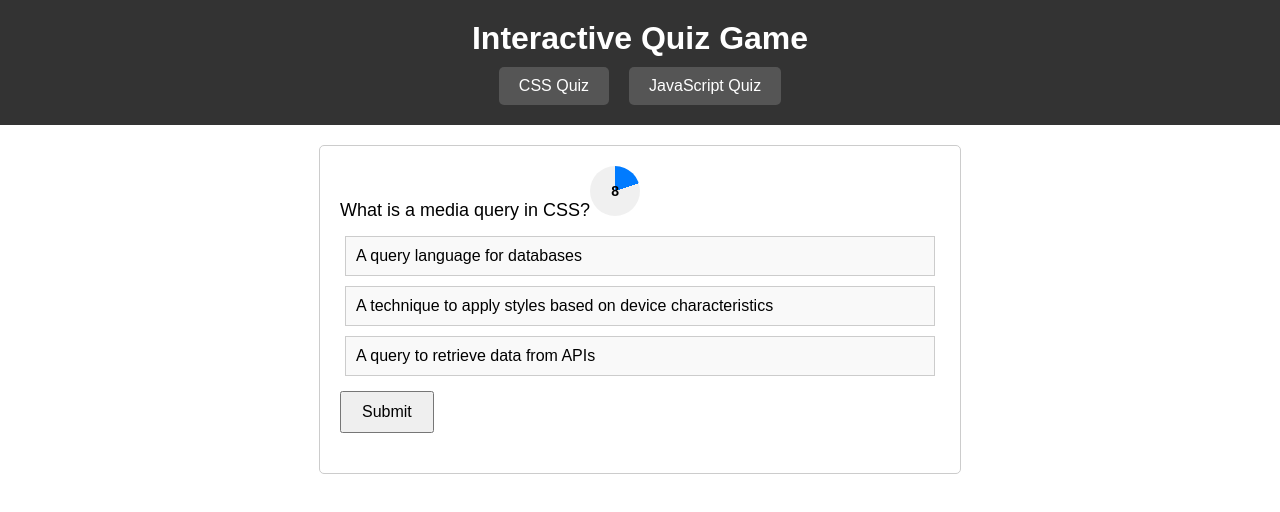
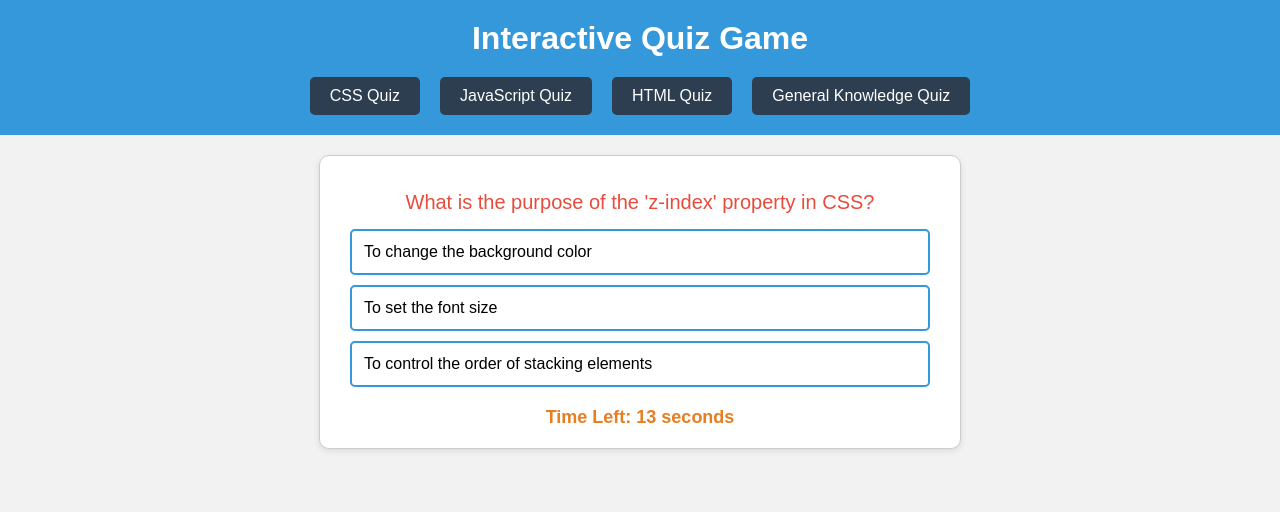
Before and after one commit to graybiralo/quiz-app, a plain HTML site: page index.html in a window 1280 px wide. Both pictures are taken after a click on the element "CSS Quiz". Drawn offline with Linux system fonts and the light colour scheme.

Commit message:
finished 1st interation of my project

```diff
--- a/index.html
+++ b/index.html
@@ -12,19 +12,26 @@
         <div class="quiz-header" id="javascript-quiz-header">
           JavaScript Quiz
         </div>
+        <div class="quiz-header" id="html-quiz-header">HTML Quiz</div>
+        <div class="quiz-header" id="general-quiz-header">
+          General Knowledge Quiz
+        </div>
       </div>
     </div>
+    <div class="quiz-container" id="quiz-container">
+      <div class="question-containers" id="question-container">
+        Choose Your Excellence
+      </div>
+      <div id="choices-container"></div>
 
-    <div class="quiz-container">
-      <div id="question-container"></div>
-      <div id="choices-container"></div>
-      <!-- Submit button initially hidden -->
-      <button id="submit-btn" onclick="selectAnswer()" style="display: none">
-        Submit
-      </button>
+      <button id="submit-btn" onclick="submitAnswer()">Submit</button>
+
       <div id="feedback-container"></div>
+      <div class="times" id="timer-container">
+        Time Left: <span id="timer">15</span> seconds
+      </div>
       <div id="score-container"></div>
     </div>
-    <script src="script.js"></script>
+    <script src="./script.js"></script>
   </body>
 </html>
--- a/questions.json
+++ b/questions.json
@@ -6,25 +6,21 @@
       "answer": "Cascading Style Sheets"
     },
     {
-      "question": "How do you include CSS in an HTML file?",
-      "options": ["<link>", "<style>", "<css>"],
-      "answer": "<link>"
+      "question": "Which HTML attribute is used to define inline styles?",
+      "options": ["Style", "Class", "font"],
+      "answer": "Style"
     },
     {
-      "question": "What is the box model in CSS?",
-      "options": ["A model used for creating boxes in CSS", "A model that defines how elements are rendered", "A model used for creating 3D elements"],
-      "answer": "A model that defines how elements are rendered"
+      "question": "Which property is used to change the text color in CSS?",
+      "options": ["font-color", "text-color", "color"],
+      "answer": "color"
     },
     {
-      "question": "How do you center an element horizontally in CSS?",
-      "options": ["margin: 0 auto;", "position: center;", "text-align: center;"],
-      "answer": "margin: 0 auto;"
-    },
-    {
-      "question": "What is a media query in CSS?",
-      "options": ["A query language for databases", "A technique to apply styles based on device characteristics", "A query to retrieve data from APIs"],
-      "answer": "A technique to apply styles based on device characteristics"
+      "question": "What is the purpose of the 'z-index' property in CSS?",
+      "options": ["To set the font size", "To control the order of stacking elements", "To change the background color"],
+      "answer": "To control the order of stacking elements"
     }
+
   ],
   "javascript": [
     {
@@ -33,24 +29,66 @@
       "answer": "A programming language"
     },
     {
-      "question": "How do you declare a variable in JavaScript?",
-      "options": ["variable", "var", "vrb"],
+      "question": "What is JavaScript used for?",
+      "options": ["Styling web pages", "Creating interactive web elements", "Managing databases"],
+      "answer": "Creating interactive web elements"
+    },
+    {
+      "question": "Which keyword is used to declare a variable in JavaScript?",
+      "options": ["variable", "var", "let"],
       "answer": "var"
     },
     {
       "question": "What is the DOM in JavaScript?",
-      "options": ["Document Object Model", "Data Oriented Model", "Document Order Model"],
+      "options": ["Data Oriented Model", "Document Order Model", "Document Object Model"],
       "answer": "Document Object Model"
+    }
+
+  ],
+  "html": [
+    {
+      "question": "What does HTML stand for?",
+      "options": ["Hypertext Markup Language", "Hyperlink and Text Markup Language", "High-Level Text Markup Language"],
+      "answer": "Hypertext Markup Language"
     },
     {
-      "question": "How do you create a function in JavaScript?",
-      "options": ["create function myFunction()", "function = myFunction()", "function myFunction()"],
-      "answer": "function myFunction()"
+      "question": "What does HTML stand for?",
+      "options": ["Hyper Text Markup Language", "Hyperlink and Text Markup Language", "High-Level Text Markup Language"],
+      "answer": "Hyper Text Markup Language"
     },
     {
-      "question": "What is an event in JavaScript?",
-      "options": ["A calendar event", "A function in JavaScript", "An action triggered by user interaction"],
-      "answer": "An action triggered by user interaction"
+      "question": "Which HTML tag is used to create a hyperlink?",
+      "options": ["<ahref>", "<link>", "<a>"],
+      "answer": "<a>"
+    },
+    {
+      "question": "What is the purpose of the 'alt' attribute in an <img> tag?",
+      "options": ["To set the image source", "To specify the image width", "To provide alternative text for the image"],
+      "answer": "To provide alternative text for the image"
     }
+
+  ],
+  "general": [
+    {
+      "question": "What is the capital of France?",
+      "options": ["Berlin", "London", "Paris"],
+      "answer": "Paris"
+    },
+    {
+      "question": "What is the capital of Japan?",
+      "options": ["Beijing", "Tokyo", "Seoul"],
+      "answer": "Tokyo"
+    },
+    {
+      "question": "Which planet is known as the 'Red Planet'?",
+      "options": ["Venus", "Mars", "Jupiter"],
+      "answer": "Mars"
+    },
+    {
+      "question": "Who painted the Mona Lisa?",
+      "options": ["Vincent van Gogh", "Leonardo da Vinci", "Pablo Picasso"],
+      "answer": "Leonardo da Vinci"
+    }
+
   ]
 }
--- a/script.js
+++ b/script.js
@@ -1,167 +1,242 @@
+// Constants for DOM elements
 const questionContainer = document.getElementById("question-container");
 const choicesContainer = document.getElementById("choices-container");
+const submitButton = document.getElementById("submit-btn");
 const feedbackContainer = document.getElementById("feedback-container");
 const scoreContainer = document.getElementById("score-container");
-const submitBtn = document.getElementById("submit-btn");
+const quizHeaders = document.querySelectorAll('.quiz-header');
+const timerContainer = document.getElementById("timer-container");
+const timerElement = document.getElementById("timer");
 
+// varaibles
+let questionData;
+let currentCategory = 'css';
 let currentQuestionIndex = 0;
+let currentQuestion;
 let score = 0;
+let bestScores = {};
+let selectedChoiceIndex;
 let timer;
-let questions = null;
-let currentCategory = "";
+let timeLeft = 15; //in seconds
 
-// Fetch the JSON data containing the questions
-const fetchQuestions = async () => {
-    try {
-        const response = await fetch("questions.json");
-        if (!response.ok) {
-            throw new Error("Failed to fetch questions.");
-        }
-        questions = await response.json();
-    } catch (error) {
-        console.error(error);
-    }
-};
+// Fetch questions and initialize the quiz
+async function initializeQuiz() {
+  questionData = await fetchQuestions();
+  quizHeaders.forEach(header => {
+    header.addEventListener('click', () => {
+      currentCategory = header.id.replace('-quiz-header', '');
+      startQuiz();
+    });
+  });
+
+}
+
+// Shuffle an array
+function shuffleArray(array) {
+  for (let i = array.length - 1; i > 0; i--) {
+    const j = Math.floor(Math.random() * (i + 1));
+    [array[i], array[j]] = [array[j], array[i]];
+  }
+  return array;
+}
+
+// Display question and choices
+function displayQuestion(question) {
+  // Clear any previous content
+  questionContainer.textContent = "";
+  choicesContainer.textContent = "";
+
+  // Display the question
+  const questionText = document.createElement('div');
+  questionText.classList.add('question-containers');
+  questionText.textContent = question.question;
+  questionContainer.appendChild(questionText);
+
+  // Display choices with event listeners
+  question.options = shuffleArray(question.options);
+  question.options.forEach((option, index) => {
+    const choice = document.createElement('div');
+    choice.classList.add('choice');
+    choice.textContent = option;
+    choice.addEventListener('click', () => handleChoiceClick(index));
+    choicesContainer.appendChild(choice);
+  });
+
+  choicesContainer.style.display = "block";
+  submitButton.style.display = "none";
+  feedbackContainer.style.display = "none";
+
+  // Start the timer for each question
+  startTimer();
+}
+
+// Start the timer
+function startTimer() {
+  timeLeft = 15;
+  updateTimer();
+  timerContainer.style.display = "block";
+  timer = setInterval(updateTimer, 1000); // Update every second
+}
+
+// Update the timer display
+function updateTimer() {
+  if (timeLeft > 0) {
+    timerElement.textContent = timeLeft;
+    timeLeft--;
+  } else {
+    clearInterval(timer);
+    timerContainer.style.display = "none";
+    handleTimeout();
+  }
+}
+
+// Handle timeout
+function handleTimeout() {
+  feedbackContainer.style.display = "block";
+  feedbackContainer.textContent = "Time's up!";
+  feedbackContainer.style.color = "red";
+  setTimeout(startNextQuestion, 1000); // Delay before moving to the next question
+}
 
 
-// start the quiz for the selected category
-const loadQuiz = (category) => {
-  const selectedQuestions = questions[category];
-  currentCategory = category;
-  startQuiz(selectedQuestions);
-  startTimer(); // Start the timer when the quiz starts
-};
+// Handle choice click
+function handleChoiceClick(choiceIndex) {
+  // Remove the "selected" class from all choices
+  const choices = choicesContainer.querySelectorAll('.choice');
+  choices.forEach(choice => choice.classList.remove('selected'));
 
 
+  const clickedChoice = choices[choiceIndex];
+  clickedChoice.classList.add('selected');
+
+  selectedChoiceIndex = choiceIndex;
+  submitButton.style.display = "block";
+  feedbackContainer.textContent = "";
+}
+
 // Start the quiz
-const startQuiz = (questions) => {
-    // Randomly shuffle the questions
-    shuffleArray(questions);
-    currentQuestionIndex = 0;
-    score = 0;
-    showQuestion(questions[currentQuestionIndex]);
-};
-
-// Show a question and its choices
-const showQuestion = (question) => {
-    questionContainer.innerHTML = question.question;
-    choicesContainer.innerHTML = "";
-
-    question.options.forEach((choice) => {
-        const choiceElement = document.createElement("div");
-        choiceElement.className = "choice";
-        choiceElement.textContent = choice;
-        choiceElement.addEventListener("click", () => selectAnswer(choice, question.answer));
-        choicesContainer.appendChild(choiceElement);
-    });
-};
+function startQuiz() {
+  currentQuestionIndex = 0;
+  score = 0;
+  feedbackContainer.textContent = "";
+  scoreContainer.textContent = "";
+  questionData[currentCategory] = shuffleArray(questionData[currentCategory]);
+  startNextQuestion();
+}
 
 
 // Select an answer
-let timerInterval; // Declare the timerInterval outside the function to track the active timer
+function selectOption(selectedAnswer, optionIndex) {
+  const correctAnswer = currentQuestion.answer;
+  if (selectedAnswer === correctAnswer) {
+    score++;
+  }
+  submitButton.style.display = "block";
+}
 
-const selectAnswer = (selectedChoice, correctAnswer) => {
-    clearTimeout(timerInterval); // Clear the active timer
 
-    if (selectedChoice === correctAnswer) {
-        score++;
-        feedbackContainer.textContent = "Correct!";
-        feedbackContainer.style.color = "green";
+
+// submit button click
+function submitAnswer() {
+  if (selectedChoiceIndex !== null) {
+    const correctAnswerIndex = currentQuestion.options.indexOf(currentQuestion.answer);
+
+    if (selectedChoiceIndex === correctAnswerIndex) {
+      score += 1;
+      feedbackContainer.textContent = "Correct!";
     } else {
-        feedbackContainer.textContent = "Wrong!";
-        feedbackContainer.style.color = "red";
+      feedbackContainer.textContent = "Incorrect!";
     }
 
-    // Move to the next question after a brief delay
-    setTimeout(() => {
-        currentQuestionIndex++;
-        if (currentQuestionIndex < questions[currentCategory].length) {
-            feedbackContainer.textContent = ""; // Clear the feedback before showing the next question
-            showQuestion(questions[currentCategory][currentQuestionIndex]);
-            startTimer();
-        } else {
-            // End of the quiz for the selected category
-            showResults();
-        }
-    }, 1000);
-};
+    scoreContainer.textContent = `Score: ${score}`;
+    submitButton.style.display = "none";
+
+    // Show feedback and then move to the next question
+    displayFeedbackAndMoveToNextQuestion();
+  }
+}
+
+function displayFeedbackAndMoveToNextQuestion() {
+  feedbackContainer.style.display = "block";
+  setTimeout(() => {
+    feedbackContainer.style.display = "none";
+    startNextQuestion();
+  }, 1000);
+}
 
 
-// Show the final results
-const showResults = () => {
-  questionContainer.innerHTML = "";
-  choicesContainer.innerHTML = "";
-  feedbackContainer.textContent = "";
-  scoreContainer.textContent = `Your Score: ${score}/${questions[currentCategory].length}`;
+// Move to the next question
+function startNextQuestion() {
+  clearInterval(timer);
 
-  // Disable the submit button after the quiz is completed
-  submitBtn.disabled = true;
-};
-
-// Timer function
+  if (currentQuestionIndex <= (questionData[currentCategory].length - 1)) {
+    currentQuestion = questionData[currentCategory][currentQuestionIndex];
+    currentQuestionIndex++;
+    displayQuestion(currentQuestion);
+  } else {
+    displayFinalScore();
+  }
+}
 
 
-const startTimer = () => {
-  let timeLeft = 10; // Set the time limit for each question (in seconds)
-  const timerContainer = document.createElement("div");
-  timerContainer.className = "timer-container";
-  questionContainer.appendChild(timerContainer);
+// Display final score
+function displayFinalScore() {
+  questionContainer.textContent = "Quiz Completed!";
+  choicesContainer.innerHTML = "";
+  feedbackContainer.textContent = `Your final score: ${score}`;
+  saveHighScore(score);
+  displayHighScore();
+}
 
-  const timerNumber = document.createElement("div");
-  timerNumber.className = "timer-number";
-  timerContainer.appendChild(timerNumber);
+// Save high score
+function saveHighScore(score) {
+  const highScores = JSON.parse(localStorage.getItem('highScores')) || [];
+  highScores.push(score);
+  highScores.sort((a, b) => b - a); // Sort in descending order
+  localStorage.setItem('highScores', JSON.stringify(highScores));
+}
 
-  const updateTimer = () => {
-      timerNumber.textContent = timeLeft;
-      const percentage = ((10 - timeLeft) / 10) * 100;
-      timerContainer.style.background = `conic-gradient(#007bff ${percentage}%, #f0f0f0 ${percentage}% 100%)`;
-  };
+// Display high scores
 
-  const timerTick = () => {
-      timeLeft--;
+function displayHighScore() {
+  scoreContainer.innerHTML = "<h2>High Score</h2>";
+  const ul = document.createElement('ul');
 
-      if (timeLeft < 0) {
-          clearInterval(timerInterval); // Stop the timer
-          selectAnswer(null, questions[currentCategory][currentQuestionIndex].answer); // Treat as a wrong answer when time runs out
-      } else {
-          updateTimer();
-      }
-  };
+  if (!bestScores[currentCategory] || score > bestScores[currentCategory]) {
+    bestScores[currentCategory] = score;
+  }
 
-  // Initial timer update
-  updateTimer();
+  const li = document.createElement('li');
+  li.textContent = `Your score: ${score}, Best high score for ${
+    currentCategory.toUpperCase()
+  }: ${bestScores[currentCategory] || 0}`;
+  ul.appendChild(li);
 
-  // Start the timer interval and store the interval ID
-  timerInterval = setInterval(timerTick, 1000);
-};
+  scoreContainer.appendChild(ul);
+
+}
 
 
-// Helper function to shuffle the array
-const shuffleArray = (array) => {
-  for (let i = array.length - 1; i > 0; i--) {
-      const j = Math.floor(Math.random() * (i + 1));
-      [array[i], array[j]] = [array[j], array[i]];
+// Fetch questions from JSON file
+async function fetchQuestions() {
+  try {
+    const response = await fetch('questions.json');
+    const data = await response.json();
+
+    // Shuffle questions within each category
+    for (const category in data) {
+      if (data.hasOwnProperty(category)) {
+        data[category] = shuffleArray(data[category]);
+      }
+    }
+
+    return data;
+  } catch (error) {
+    console.error('Error fetching questions:', error);
+    return null;
   }
-};
+}
 
-// Event listeners for quiz headers
-document.getElementById("css-quiz-header").addEventListener("click", () => {
-  questionContainer.innerHTML = ""; // Clear the question container
-  choicesContainer.innerHTML = ""; // Clear the choices container
-  feedbackContainer.textContent = ""; // Clear the feedback container
-  scoreContainer.textContent = ""; // Clear the score container
-  submitBtn.style.display = "block"; // Show the Submit button
-  loadQuiz("css"); // Start the CSS quiz
-});
 
-document.getElementById("javascript-quiz-header").addEventListener("click", () => {
-  questionContainer.innerHTML = ""; // Clear the question container
-  choicesContainer.innerHTML = ""; // Clear the choices container
-  feedbackContainer.textContent = ""; // Clear the feedback container
-  scoreContainer.textContent = ""; // Clear the score container
-  submitBtn.style.display = "block"; // Show the Submit button
-  loadQuiz("javascript"); // Start the JavaScript quiz
-});
-
-// Fetch the questions on page load
-fetchQuestions();
+// Initialize the quiz when the page loads
+window.addEventListener('load', initializeQuiz);
--- a/style.css
+++ b/style.css
@@ -1,36 +1,39 @@
 body {
-  font-family: Arial, sans-serif;
+  font-family: 'Arial', sans-serif;
   margin: 0;
   padding: 0;
+  background-color: #f2f2f2;
 }
 
 .header-container {
-  background-color: #333;
+  background-color: #3498db;
   color: #fff;
   text-align: center;
   padding: 20px;
 }
 
-h1 {
+.header-container h1 {
   margin: 0;
 }
 
 .quiz-headers {
   display: flex;
   justify-content: center;
-  margin-top: 10px;
+  margin-top: 20px;
 }
 
 .quiz-header {
   cursor: pointer;
   padding: 10px 20px;
   margin: 0 10px;
-  background-color: #555;
+  background-color: #2c3e50;
   border-radius: 5px;
+  color: #fff;
+  transition: background-color 0.3s ease;
 }
 
 .quiz-header:hover {
-  background-color: #777;
+  background-color: #34495e;
 }
 
 .quiz-container {
@@ -38,12 +41,14 @@ h1 {
   margin: 20px auto;
   padding: 20px;
   border: 1px solid #ccc;
-  border-radius: 5px;
+  border-radius: 10px;
+  background-color: #fff;
+  box-shadow: 0px 2px 6px rgba(0, 0, 0, 0.1);
 }
 
 #question-container {
   font-size: 18px;
-  margin-bottom: 10px;
+  margin-bottom: 15px;
 }
 
 #choices-container {
@@ -51,55 +56,63 @@ h1 {
   flex-direction: column;
 }
 
+.question-containers {
+  text-align: center;
+  font-size: 20px;
+  color: #e74c3c;
+  margin-top: 15px;
+}
+
 .choice {
-  margin: 5px;
-  padding: 10px;
-  border: 1px solid #ccc;
+  margin: 10px;
+  padding: 12px;
+  border: 2px solid #3498db;
   cursor: pointer;
-  background-color: #f9f9f9;
+  background-color: #fff;
+  border-radius: 5px;
+  transition: background-color 0.3s ease;
 }
 
 .choice:hover {
-  background-color: #e9e9e9;
+  background-color: #f2f2f2;
 }
 
-
-
+.choice.selected {
+  background-color: #3498db;
+  color: #fff;
+}
 
 #feedback-container {
+  color: #27ae60;
   font-weight: bold;
-  margin-top: 10px;
+  margin-top: 15px;
 }
 
-#score-container {
-  font-size: 20px;
+#timer-container {
+  font-size: 18px;
   font-weight: bold;
   text-align: center;
   margin-top: 20px;
+  color: #e67e22;
 }
 
 #submit-btn {
-  margin-top: 10px;
-  padding: 10px 20px;
+  display: none;
+  margin-top: 20px;
+  padding: 12px 24px;
   font-size: 16px;
+  background-color: #e67e22;
+  color: #fff;
+  border: none;
+  border-radius: 5px;
   cursor: pointer;
+  transition: background-color 0.3s ease;
 }
 
-.timer-container {
-  display: inline-block;
-  width: 50px;
-  height: 50px;
-  margin: 0 auto;
-  border-radius: 50%;
-  background: conic-gradient(#007bff 0deg, #f0f0f0 0deg);
-  position: relative;
+#submit-btn:hover {
+  background-color: #d35400;
 }
 
-.timer-number {
-  position: absolute;
-  top: 50%;
-  left: 50%;
-  transform: translate(-50%, -50%);
-  font-size: 14px;
-  font-weight: bold;
+.times{
+  display: none;
 }
```
